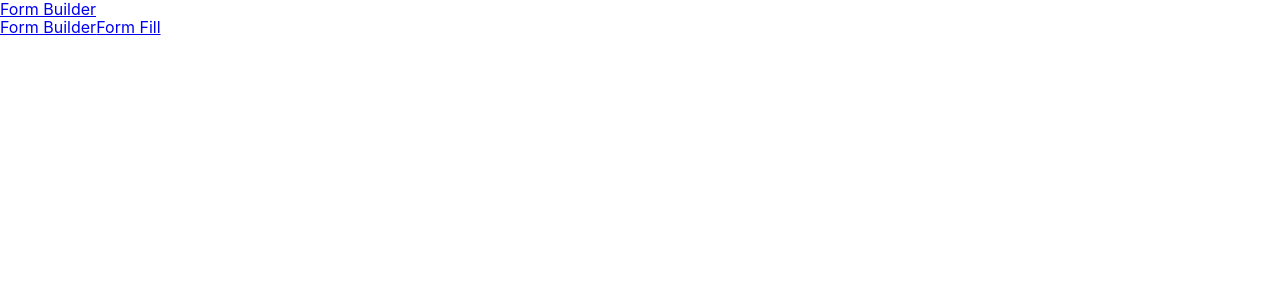
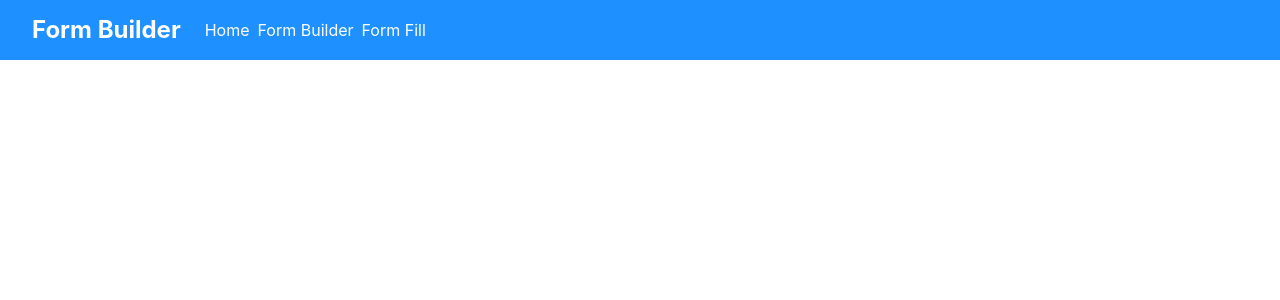
Before and after one commit to HarishB167/form-builder-react, a React (Create React App) app: page / in a window 1280 px wide. Shown: the top 300 px of the page. Built offline with nearby package versions, Linux system fonts and the light colour scheme.

Commit message:
NavBar improved.

```diff
--- /dev/null
+++ b/src/components/navBar.css
@@ -0,0 +1,19 @@
+.navBar {
+  display: flex;
+  padding: 1rem 2rem;
+  background-color: dodgerblue;
+  color: white;
+  column-gap: 0.5rem;
+  align-items: center;
+}
+
+.navBar__label {
+  font-size: 1.5rem;
+  font-weight: bold;
+  margin-right: 1rem;
+}
+
+.navBar_link {
+  color: white;
+  text-decoration: none;
+}
--- a/src/components/navBar.jsx
+++ b/src/components/navBar.jsx
@@ -1,18 +1,19 @@
-import Container from "react-bootstrap/Container";
-import Nav from "react-bootstrap/Nav";
-import Navbar from "react-bootstrap/Navbar";
+import "./navBar.css";
 
 const NavBar = () => {
   return (
-    <Navbar expand="lg" className="bg-body-tertiary">
-      <Container>
-        <Navbar.Brand href="/">Form Builder</Navbar.Brand>
-        <Nav className="me-auto">
-          <Nav.Link href="/builder">Form Builder</Nav.Link>
-          <Nav.Link href="/fill">Form Fill</Nav.Link>
-        </Nav>
-      </Container>
-    </Navbar>
+    <div className="navBar">
+      <div className="navBar__label">Form Builder</div>
+      <a href="/" className="navBar_link">
+        Home
+      </a>
+      <a href="/builder" className="navBar_link">
+        Form Builder
+      </a>
+      <a href="/fill" className="navBar_link">
+        Form Fill
+      </a>
+    </div>
   );
 };
 
```
